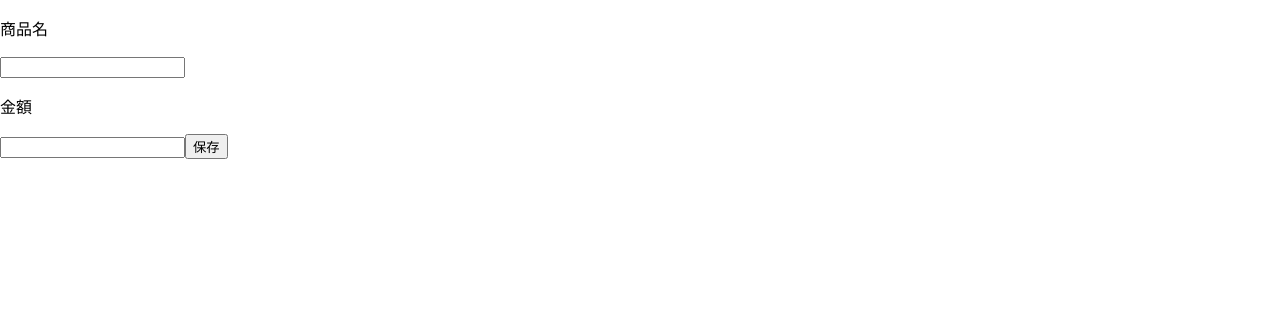
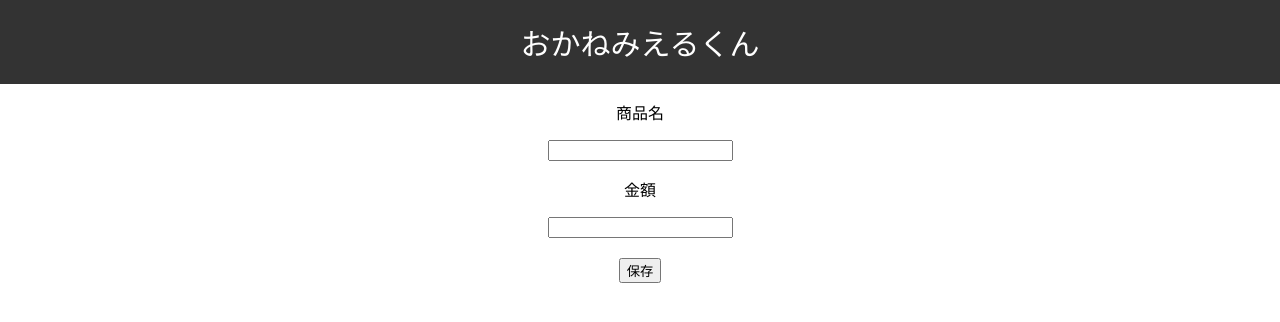
Before and after one commit to dqx0/camp042728_19, a React (Create React App) app in the folder frontend/: page /ExpensesRegister in a window 1280 px wide. Shown: the top 322 px of the page. Built offline with nearby package versions, Linux system fonts and the light colour scheme.

Commit message:
Update: UIno

```diff
--- a/frontend/package.json
+++ b/frontend/package.json
@@ -8,6 +8,7 @@
     "@testing-library/user-event": "^13.5.0",
     "react": "^18.3.1",
     "react-dom": "^18.3.1",
+    "react-router-dom": "^6.23.0",
     "react-scripts": "^5.0.1",
     "web-vitals": "^2.1.4"
   },
--- a/frontend/src/App.css
+++ b/frontend/src/App.css
@@ -1,38 +1,32 @@
-.App {
+.header {
+  color: white;
+  background-color: #333;
+  padding: 20px;
+  text-align: center;
+  font-size: 30px;
+}
+
+.description {
   text-align: center;
 }
 
-.App-logo {
-  height: 40vmin;
-  pointer-events: none;
+.textbox {
+  text-align: center;
+  display: flex;
+  justify-content: center;
+  align-items: center;
 }
 
-@media (prefers-reduced-motion: no-preference) {
-  .App-logo {
-    animation: App-logo-spin infinite 20s linear;
-  }
+.sub {
+  text-align: center;
+  display: flex;
+  justify-content: center;
+  align-items: center;
 }
-
-.App-header {
-  background-color: #282c34;
-  min-height: 100vh;
+/*
+input {
+  text-align: center;
   display: flex;
-  flex-direction: column;
+  justify-content: center;
   align-items: center;
-  justify-content: center;
-  font-size: calc(10px + 2vmin);
-  color: white;
-}
-
-.App-link {
-  color: #61dafb;
-}
-
-@keyframes App-logo-spin {
-  from {
-    transform: rotate(0deg);
-  }
-  to {
-    transform: rotate(360deg);
-  }
-}
+} */
--- a/frontend/src/App.js
+++ b/frontend/src/App.js
@@ -2,13 +2,17 @@ import './App.css';
 import {BrowserRouter as Router,Routes,Route} from "react-router-dom"
 import UsingRegister from './UsingRegister'
 import ExpensesRegister from './ExpensesRegister';
+import Header from './Header';
+import MonthlyMoneyInput from './MonthlyMoneyInput';
 const App=()=>{
     return(
         <Router>
             <div>
+                <Header />
                 <Routes>
                     <Route path="/UsingRegister" element={<UsingRegister />} />
                     <Route path="/ExpensesRegister" element={<ExpensesRegister />}/>
+                    <Route path='MonthlyMoneyInput' element={<MonthlyMoneyInput/>}/>
                 </Routes>
 
             </div>
--- a/frontend/src/ExpensesRegister.js
+++ b/frontend/src/ExpensesRegister.js
@@ -1,5 +1,6 @@
 import './App.css';
 import React, { useState } from "react"
+import Header from './Header';
 
 
 export const ExpensesRegister = () => {
@@ -49,14 +50,23 @@ export const ExpensesRegister = () => {
 
     return (
         <div>
+            {/* <Header /> */}
             {/* テキストボックス */}
-            <p>商品名</p>
-            <input type='text' onChange={handleChange} />
-            <p>金額</p>
-            <input type='text' onChange={handleChange2} />
+            <p className='description'>商品名</p>
+            <div className='sub'>
 
-            {/* 保存ボタン */}
-            <button onClick={handleClick}>保存</button>
+                <input type='text' onChange={handleChange} className='textbox'/>
+            </div>
+            <p className='description'>金額</p>
+            <div className='sub'>
+            <input type='text' onChange={handleChange2} className='textbox'/>
+            </div>
+
+            <br></br>
+            <div className='sub'>
+                {/* 保存ボタン */}
+                <button onClick={handleClick} className='button'>保存</button>
+            </div>
         </div>
     );
 }
--- /dev/null
+++ b/frontend/src/Header.js
@@ -0,0 +1,7 @@
+import React from "react";
+
+export const Header = () => {
+    return <header className="header">おかねみえるくん</header>;
+}
+
+export default Header
--- a/frontend/src/MonthlyMoneyInput.js
+++ b/frontend/src/MonthlyMoneyInput.js
@@ -41,9 +41,15 @@ export const MonthlyMoneyInput = () => {
     // コンポーネントのUI部分
     return (
         <div>
-            <p>金額</p>
-            <input type='text' onChange={handleChange} value={money} />
-            <button onClick={handleClick}>保存</button>
+            <p className='description'>１ヶ月に使用できる金額を入力してください</p>
+            <p className='description'>金額</p>
+            <div className='sub'>
+                <input type='text' onChange={handleChange} value={money} />
+            </div>
+            <br></br>
+            <div className='sub'>
+                <button onClick={handleClick}>登録</button>
+            </div>
         </div>
     );
 }
```
Also changed, not shown: 1 other file (tests, documents, lock files or other folders).
